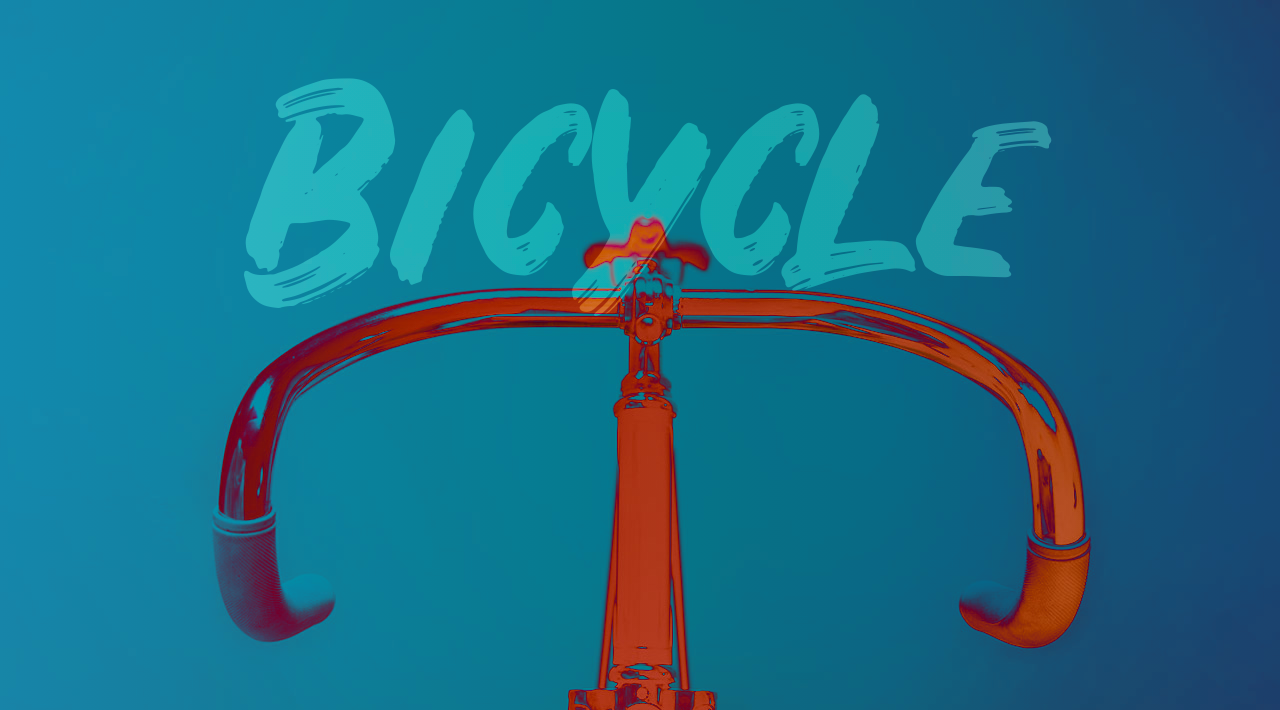
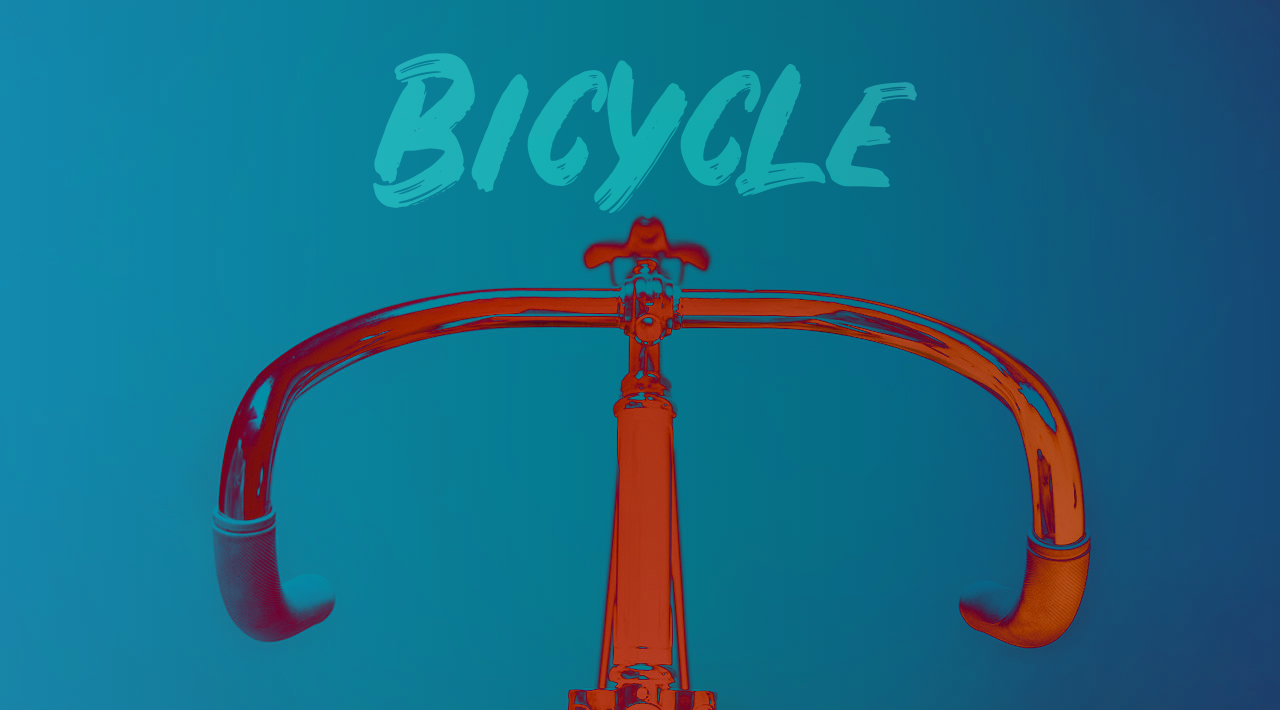
Before and after one commit to arti911/papikianart, a plain HTML site: page index.html in a window 1280 px wide. Shown: the top 710 px of the page. Drawn offline with nearby package versions, Linux system fonts and the light colour scheme; files whose address does not match are found by name.

Commit message:
change mobile

```diff
--- a/index.html
+++ b/index.html
@@ -2,7 +2,7 @@
 <html lang="en">
 <head>
   <meta charset="UTF-8">
-  <meta name="viewport" content="width=device-width, initial-scale=1.0">
+  <meta name="viewport" content="width=device-width, initial-scale=1.0, maximum-scale=1.0, user-scalable=0">
   <meta http-equiv="X-UA-Compatible" content="ie=edge">
   <link rel="stylesheet" href="./main.css">
   <title>Art П</title>
--- a/main.css
+++ b/main.css
@@ -26,33 +26,29 @@
   font-style: normal;
 }
 
+html {
+  min-width: 100%;
+  min-height: 100%;
+}
 
 html,
 body {
-  width: 100%;
   height: 100%;
-}
-
-html {
   font-size: 16px;
   font-family: "Broadway";
   font-family: "Scriptina";
 }
 
 body {
-  overflow-x: hidden;
-  overflow-y: auto;
+  overflow: hidden;
 }
 
 h1 {
   font-size: 3.75rem; }
 
 .main {
+  min-height: 100%;
   height: 100%;
-  /* display: grid;
-  align-items: center;
-  justify-content: center; */
-
 }
 
 .main h1 {
@@ -135,13 +131,9 @@ h1 {
   }
 }
 
-@media (min-width: 1024px) {
-  html {
-    font-size: 14px;
-  }
-
+@media (min-width: 1280px) {
   .project__name {
-    font-size: 18rem;
+    font-size: 13.26vw;
   }
 
   .project__link {
```
